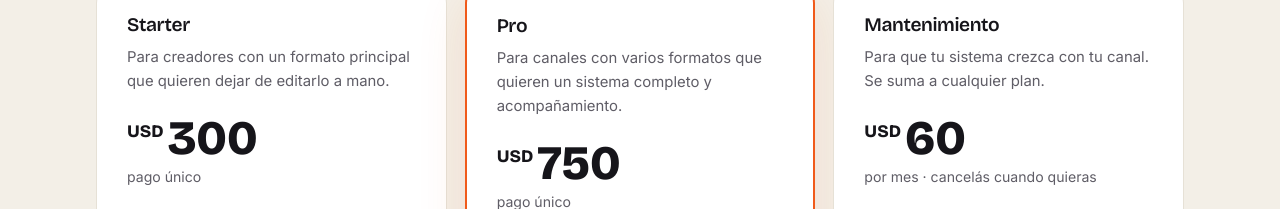
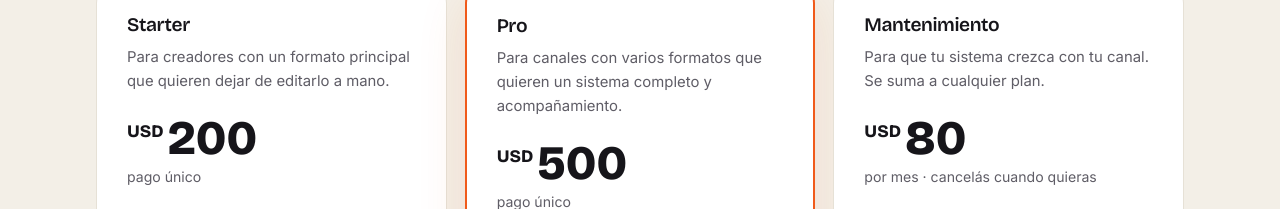
Before and after one commit to LukychillGitHub/creadores-lukychill, a plain HTML site: page index.html in a window 1280 px wide. Shown: the part 6615-6824 px from the top of the page. Drawn offline with nearby package versions, Linux system fonts and the light colour scheme.

Commit message:
Actualizar precios: Starter 200, Pro 500, Mantenimiento 80 USD
Co-Authored-By: Claude Opus 5.5 <noreply@anthropic.com>
Claude-Session: https://claude.ai/code/session_01T8PsDGFkMWKDGXJYp7CSyy

```diff
--- a/index.html
+++ b/index.html
@@ -523,7 +523,7 @@ footer .wrap{display:flex;justify-content:space-between;flex-wrap:wrap;gap:12px}
       <div class="plan reveal">
         <h3>Starter</h3>
         <p class="for">Para creadores con un formato principal que quieren dejar de editarlo a mano.</p>
-        <div class="amount"><sup>USD</sup>300</div>
+        <div class="amount"><sup>USD</sup>200</div>
         <div class="per">pago único</div>
         <ul>
           <li><svg viewBox="0 0 24 24" fill="none" stroke="currentColor" stroke-width="3" stroke-linecap="round" stroke-linejoin="round"><path d="M5 12l5 5L20 7"/></svg>1 tipo de video automatizado</li>
@@ -538,7 +538,7 @@ footer .wrap{display:flex;justify-content:space-between;flex-wrap:wrap;gap:12px}
         <span class="badge">Recomendado</span>
         <h3>Pro</h3>
         <p class="for">Para canales con varios formatos que quieren un sistema completo y acompañamiento.</p>
-        <div class="amount"><sup>USD</sup>750</div>
+        <div class="amount"><sup>USD</sup>500</div>
         <div class="per">pago único</div>
         <ul>
           <li><svg viewBox="0 0 24 24" fill="none" stroke="currentColor" stroke-width="3" stroke-linecap="round" stroke-linejoin="round"><path d="M5 12l5 5L20 7"/></svg>Todo lo del Starter</li>
@@ -553,7 +553,7 @@ footer .wrap{display:flex;justify-content:space-between;flex-wrap:wrap;gap:12px}
       <div class="plan reveal">
         <h3>Mantenimiento</h3>
         <p class="for">Para que tu sistema crezca con tu canal. Se suma a cualquier plan.</p>
-        <div class="amount"><sup>USD</sup>60</div>
+        <div class="amount"><sup>USD</sup>80</div>
         <div class="per">por mes · cancelás cuando quieras</div>
         <ul>
           <li><svg viewBox="0 0 24 24" fill="none" stroke="currentColor" stroke-width="3" stroke-linecap="round" stroke-linejoin="round"><path d="M5 12l5 5L20 7"/></svg>Ajustes cuando cambia tu estilo</li>
```
